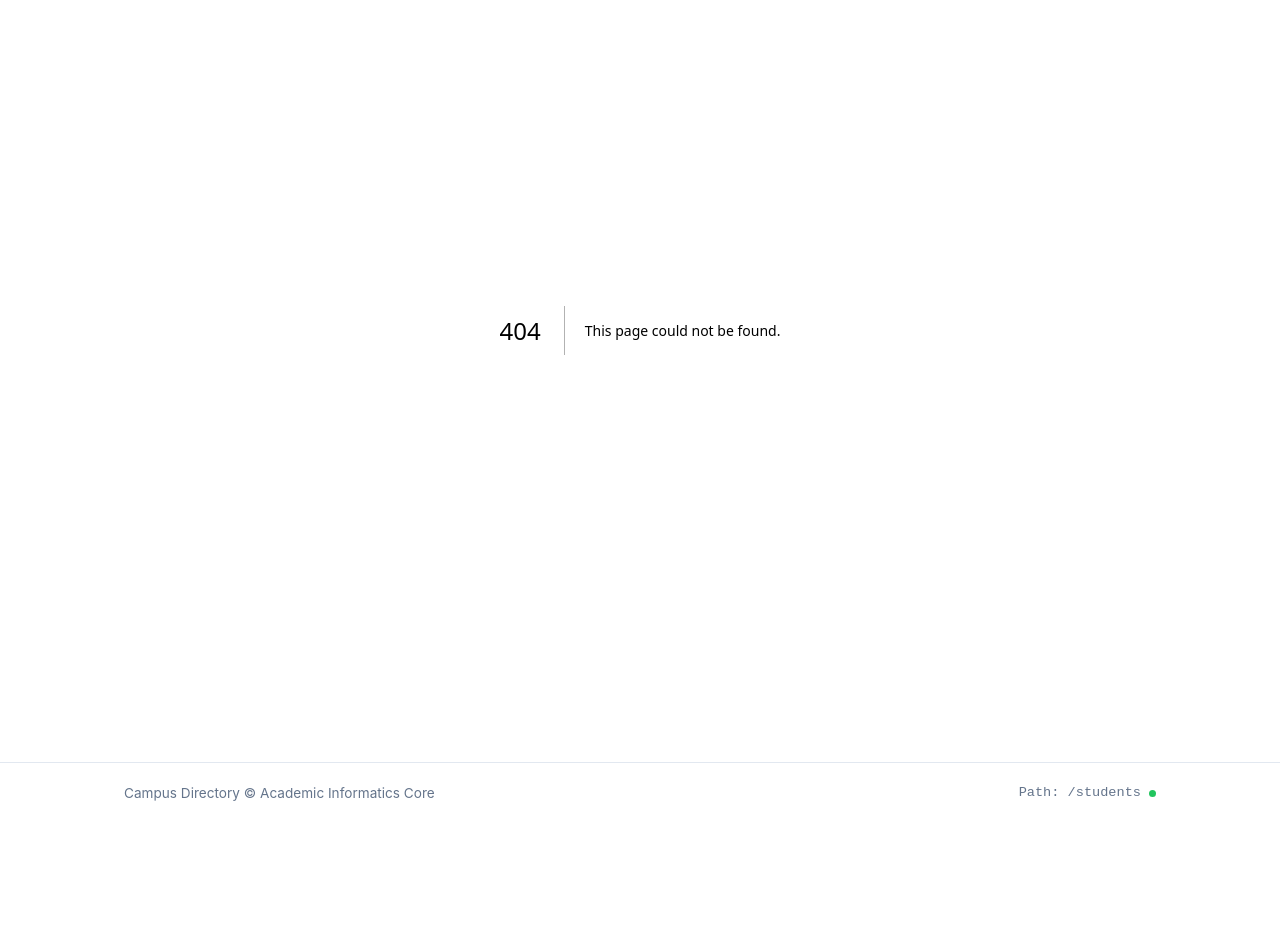
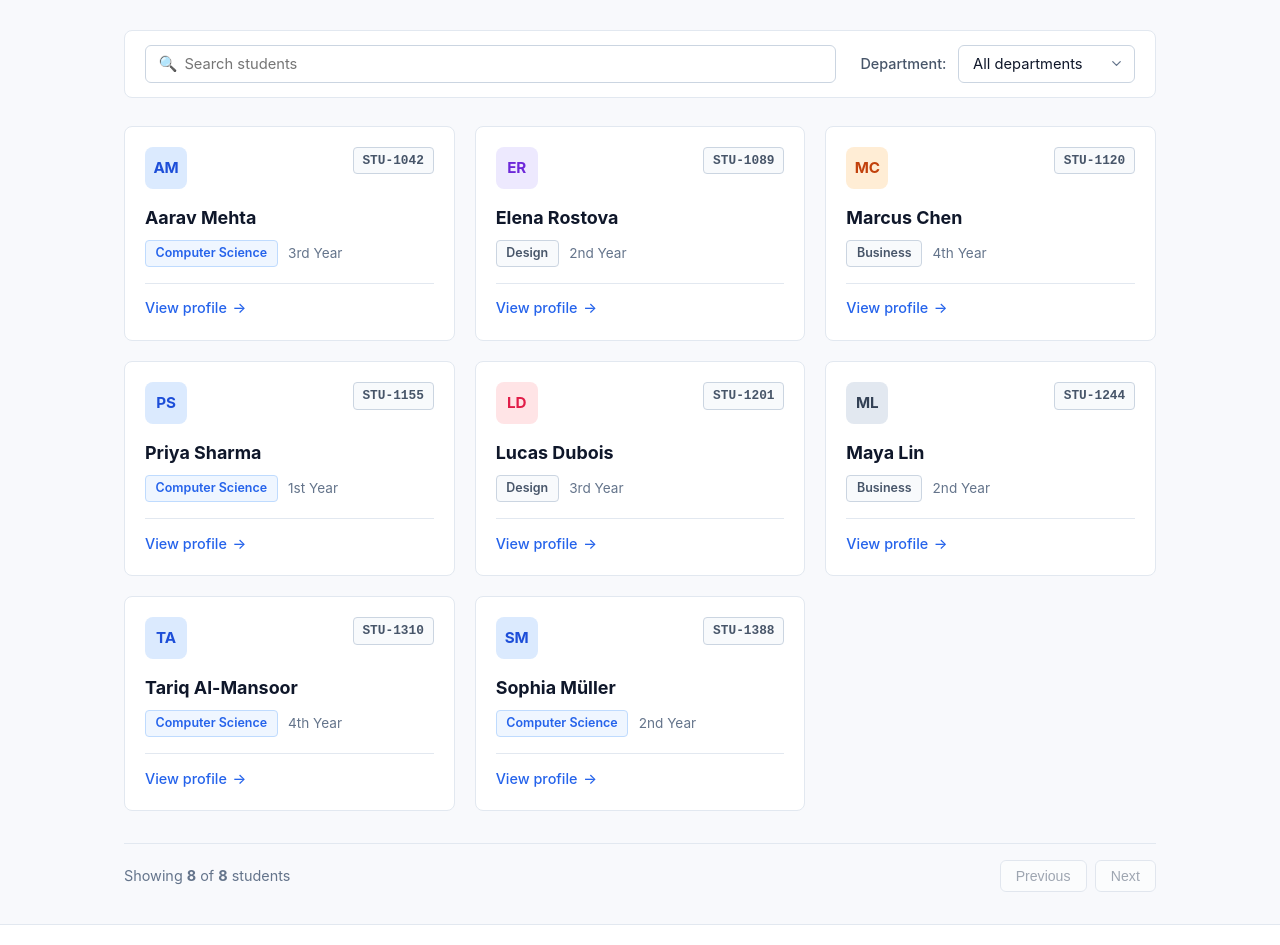
Before and after one commit to ShahArpanPratikkumar/Student-Directory-nextjs-assi-, a Next.js app: page /students in a window 1280 px wide. Before the commit this address had no page. Shown: the part 167-1112 px from the top of the page. Before the commit the page ends 990 px from the top, so only its background shows below. Built offline with nearby package versions, Linux system fonts and the light colour scheme.

Commit message:
feat(students): implement student directory page with real-time search, department filtering, and pagination

```diff
--- /dev/null
+++ b/src/app/students/page.tsx
@@ -0,0 +1,169 @@
+"use client";
+
+// =============================================================================
+// File: src/app/students/page.tsx
+// Purpose: Students listing page (Screenshot 2).
+// Search, department filter, ane pagination mate simple useState use karyu chhe.
+// =============================================================================
+
+import { useState } from "react";
+import StudentCard from "@/components/StudentCard";
+import { studentsData } from "@/data/students";
+import { departmentsData } from "@/data/departments";
+
+export default function StudentsPage() {
+  // 1. Search text store karva mate state
+  const [searchQuery, setSearchQuery] = useState("");
+
+  // 2. Selected department store karva mate state
+  const [selectedDept, setSelectedDept] = useState("All departments");
+
+  // 3. Current page number mate state
+  const [currentPage, setCurrentPage] = useState(1);
+
+  // Ek page par 8 students dekhadva chhe
+  const itemsPerPage = 8;
+
+  // Simple filter logic: search name/id ane department dropdown
+  const filteredStudents = studentsData.filter((student) => {
+    // Name athva ID ma search match thay chhe k nai
+    const matchesSearch =
+      student.name.toLowerCase().includes(searchQuery.toLowerCase()) ||
+      student.id.toLowerCase().includes(searchQuery.toLowerCase());
+
+    // Department match thay chhe k nai
+    const matchesDept =
+      selectedDept === "All departments" ||
+      student.department.toLowerCase() === selectedDept.toLowerCase();
+
+    return matchesSearch && matchesDept;
+  });
+
+  // Total ketla pages banse
+  const totalPages = Math.ceil(filteredStudents.length / itemsPerPage) || 1;
+
+  // Current page par ketla students dekhadva te slice karo
+  const startIndex = (currentPage - 1) * itemsPerPage;
+  const currentStudents = filteredStudents.slice(
+    startIndex,
+    startIndex + itemsPerPage
+  );
+
+  // Search input change thay tyare
+  const handleSearchChange = (e: React.ChangeEvent<HTMLInputElement>) => {
+    setSearchQuery(e.target.value);
+    setCurrentPage(1); // Filter badlay tyare page 1 par jao
+  };
+
+  // Department dropdown change thay tyare
+  const handleDeptChange = (e: React.ChangeEvent<HTMLSelectElement>) => {
+    setSelectedDept(e.target.value);
+    setCurrentPage(1); // Filter badlay tyare page 1 par jao
+  };
+
+  return (
+    <div>
+      {/* Page Title & Subtitle */}
+      <div className="page-header">
+        <h1 className="page-title">Students</h1>
+        <p className="page-subtitle">Browse students and view their profiles.</p>
+      </div>
+
+      {/* Search Bar ane Department Filter Card */}
+      <div className="filter-card">
+        {/* Search input with search icon */}
+        <div className="search-input-wrapper">
+          <span className="search-icon" aria-hidden="true">
+            🔍
+          </span>
+          <input
+            type="text"
+            className="search-input"
+            placeholder="Search students"
+            value={searchQuery}
+            onChange={handleSearchChange}
+            aria-label="Search students by name or ID"
+          />
+        </div>
+
+        {/* Department select dropdown */}
+        <div className="filter-group">
+          <label htmlFor="dept-filter" className="filter-label">
+            Department:
+          </label>
+          <select
+            id="dept-filter"
+            className="filter-select"
+            value={selectedDept}
+            onChange={handleDeptChange}
+          >
+            <option value="All departments">All departments</option>
+            {departmentsData.map((dept) => (
+              <option key={dept.slug} value={dept.name}>
+                {dept.name}
+              </option>
+            ))}
+          </select>
+        </div>
+      </div>
+
+      {/* Student Cards Grid (3 Columns) */}
+      {currentStudents.length > 0 ? (
+        <div className="students-grid">
+          {currentStudents.map((student) => (
+            <StudentCard key={student.id} student={student} variant="directory" />
+          ))}
+        </div>
+      ) : (
+        /* Agar koi student na male */
+        <div
+          className="card"
+          style={{
+            padding: "3rem 1.5rem",
+            textAlign: "center",
+            color: "#64748b",
+            marginBottom: "2rem",
+          }}
+        >
+          <p style={{ fontSize: "1.1rem", fontWeight: 600, marginBottom: "0.5rem" }}>
+            No students found matching your criteria.
+          </p>
+          <p style={{ fontSize: "0.9rem" }}>
+            Try searching with a different student name, ID, or department filter.
+          </p>
+        </div>
+      )}
+
+      {/* Bottom Pagination Bar */}
+      <div className="pagination-bar">
+        {/* Showing 8 of 8 students indicator */}
+        <div>
+          Showing <strong>{currentStudents.length}</strong> of{" "}
+          <strong>{filteredStudents.length}</strong> students
+        </div>
+
+        {/* Previous and Next buttons */}
+        <div className="pagination-controls">
+          <button
+            type="button"
+            className="btn-pagination"
+            disabled={currentPage === 1}
+            onClick={() => setCurrentPage((prev) => Math.max(prev - 1, 1))}
+            aria-label="Previous Page"
+          >
+            Previous
+          </button>
+          <button
+            type="button"
+            className="btn-pagination"
+            disabled={currentPage >= totalPages}
+            onClick={() => setCurrentPage((prev) => Math.min(prev + 1, totalPages))}
+            aria-label="Next Page"
+          >
+            Next
+          </button>
+        </div>
+      </div>
+    </div>
+  );
+}
```
Also changed, not shown: src/app/page.tsx (+11 -67 lines).
